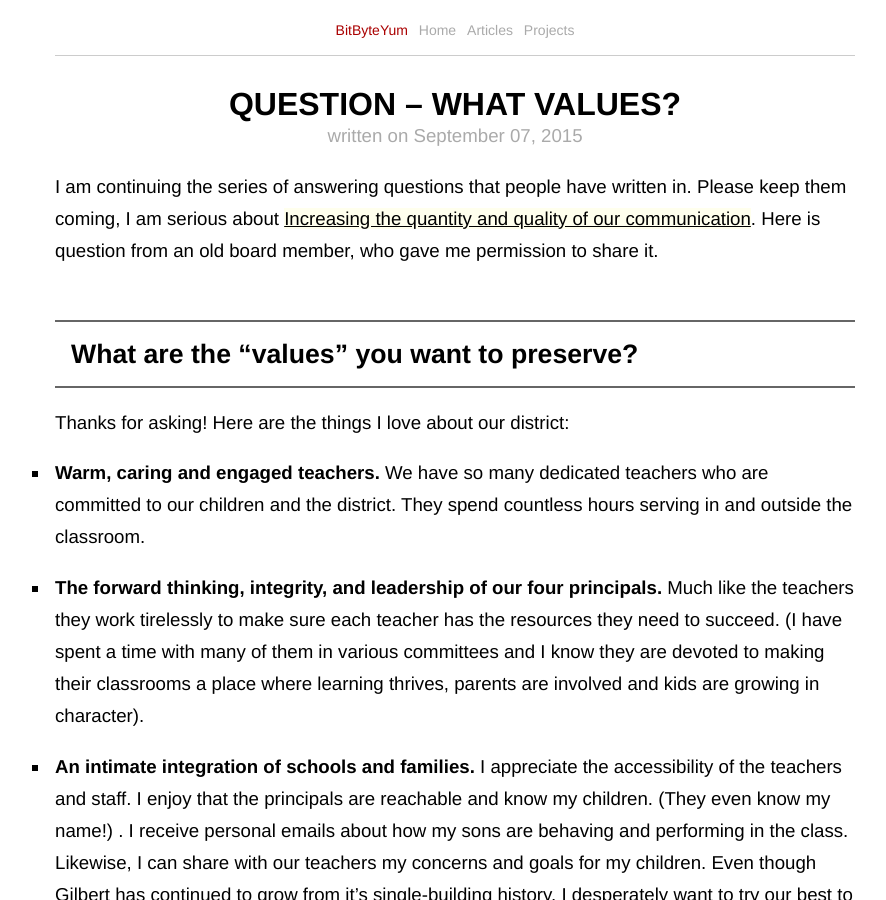
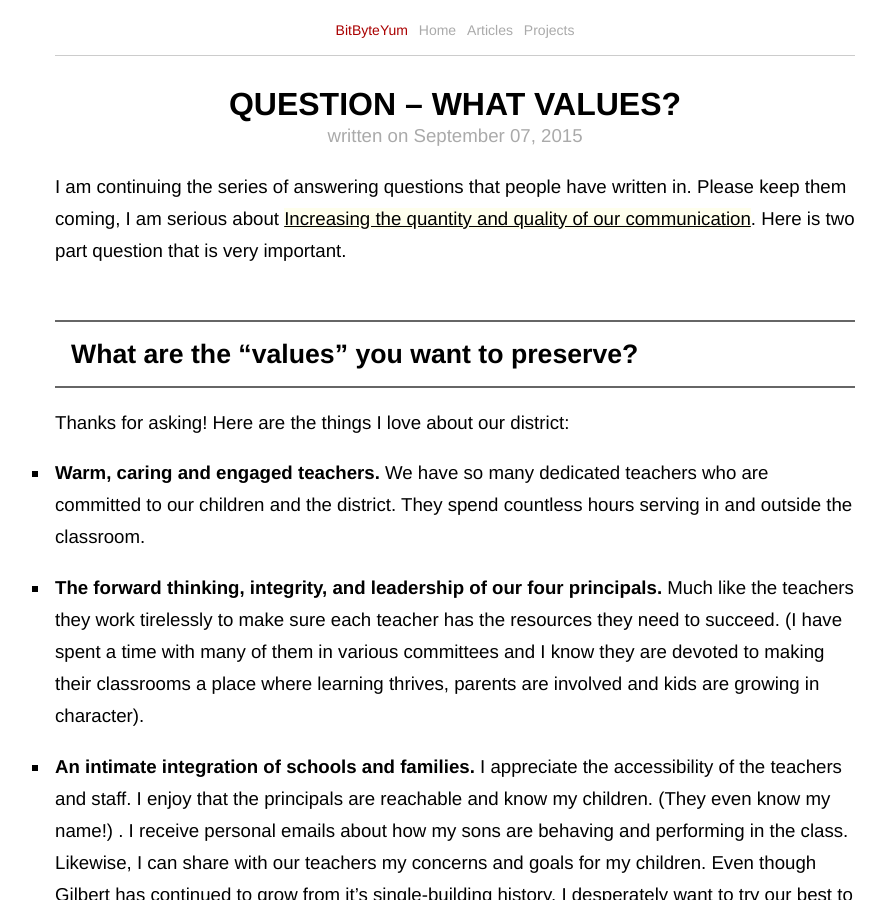
Before and after one commit to banderson623/banderson623.github.com, a Jekyll site: the page built from _posts/2015-09-07-question-values.md, in a window 1280 px wide and 900 px high. Shown: the whole window, without its empty margins (185-1071 px from the left). Built offline with Jekyll 4.4.1, drawn with Linux system fonts in a browser that asks for light colours; a script that is not in the unit is left out.

Commit message:
fixing my source

```diff
--- a/_posts/2015-09-07-question-values.md
+++ b/_posts/2015-09-07-question-values.md
@@ -16,7 +16,7 @@ tags: questions school board candidacy
   }
 </style>
 
-I am continuing the series of answering questions that people have written in. Please keep them coming, I am serious about [Increasing the quantity and quality of our communication](/projects/gilbert-school-board/). Here is question from an old board member, who gave me permission to share it.
+I am continuing the series of answering questions that people have written in. Please keep them coming, I am serious about [Increasing the quantity and quality of our communication](/projects/gilbert-school-board/). Here is two part question that is very important.
 
 ## What are the "values" you want to preserve?
 
```
